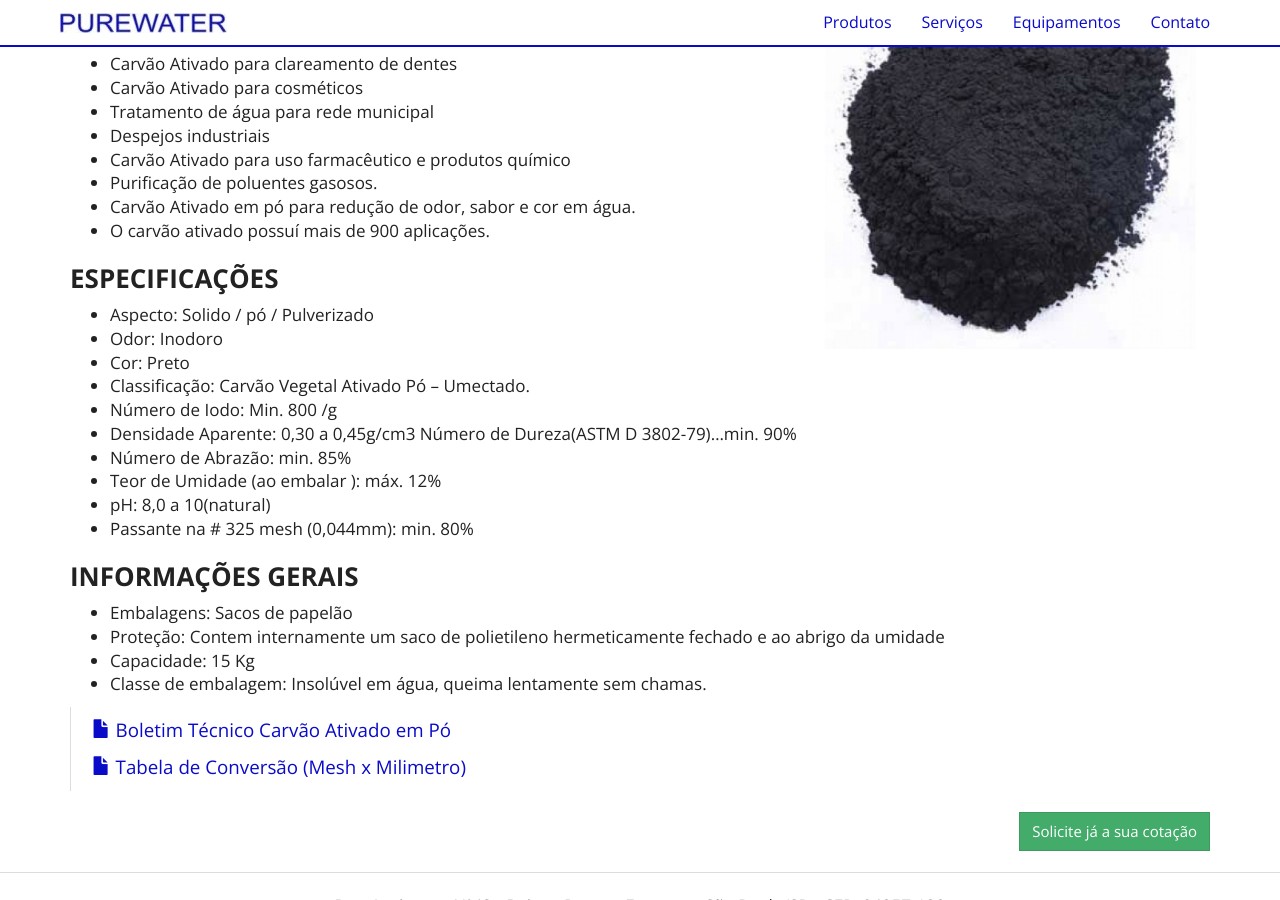
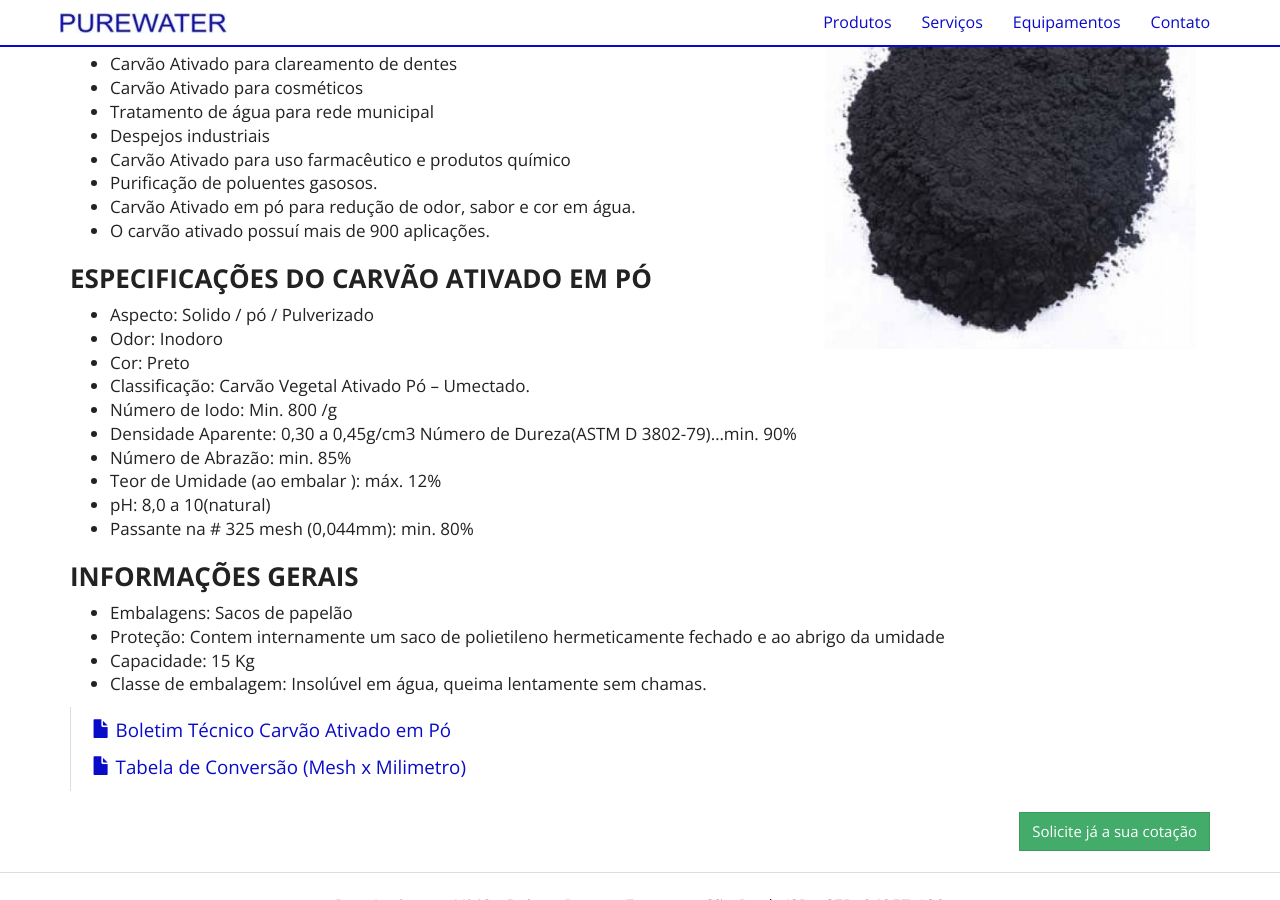
Before and after one commit to purewaterefluentes/purewaterefluentes.github.io, a Jekyll site: the page built from produtos/carvao-ativado-po.md, in a window 1280 px wide and 900 px high, scrolled down 766 px. Built offline with Jekyll 4.4.1, drawn with Linux system fonts in a browser that asks for light colours; nearby versions of some CDN libraries; library files that are not in the unit come from our copies.

Commit message:
Update carvao-ativado-po.md

```diff
--- a/produtos/carvao-ativado-po.md
+++ b/produtos/carvao-ativado-po.md
@@ -30,7 +30,7 @@ A elevada eficiência proporciona o uso de dosagens mínimas, favorecendo a filt
 - Carvão Ativado em pó para redução de odor, sabor e cor em água.
 - O carvão ativado possuí mais de 900 aplicações.
 
-### **ESPECIFICAÇÕES**
+### **ESPECIFICAÇÕES DO CARVÃO ATIVADO EM PÓ**
 
 - Aspecto: Solido / pó / Pulverizado
 - Odor: Inodoro
```
Also changed, not shown: other parts of produtos/carvao-ativado-po.md (+1 -1 lines).
